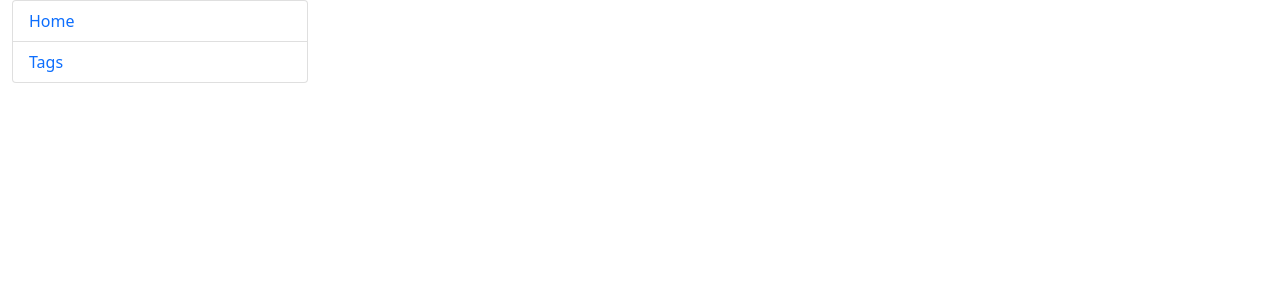
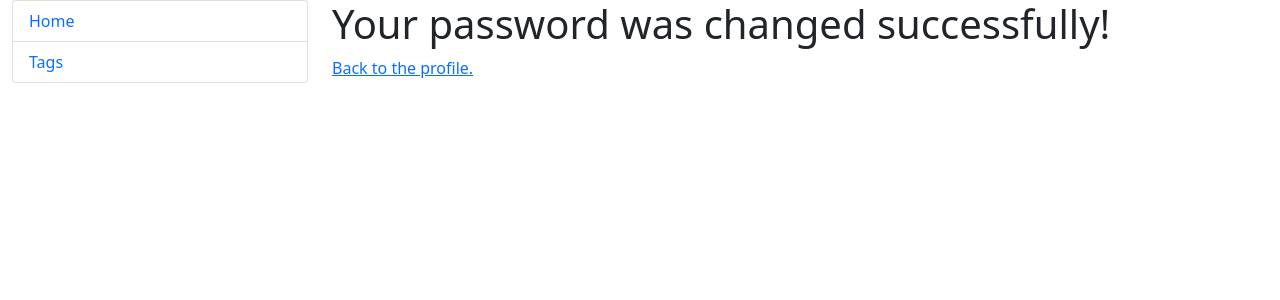
Before and after one commit to bknyrik/to-do-list, a Django app: a page that uses templates/registration/password_change_done.html in a window 1280 px wide. Shown: the top 300 px of the page. Run offline with Django 5.2, Linux system fonts and the light colour scheme; the visitor is signed in with stand-in values (Sample User, id 1).

Commit message:
Override block content and add h1 and link to profile in password_change_done.html

```diff
--- a/templates/registration/password_change_done.html
+++ b/templates/registration/password_change_done.html
@@ -1 +1,5 @@
 {% extends "base.html" %}
+{% block content %}
+  <h1>Your password was changed successfully!</h1>
+  <a href="{% url "task_manager:user-update" pk=user.id %}">Back to the profile.</a>
+{% endblock %}
```
